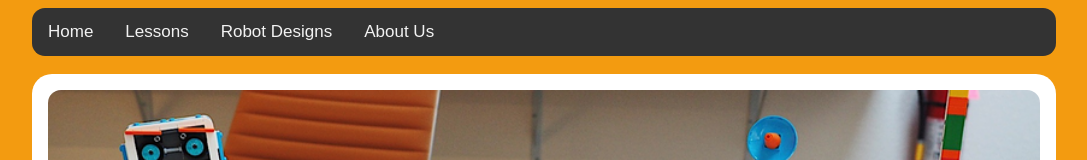
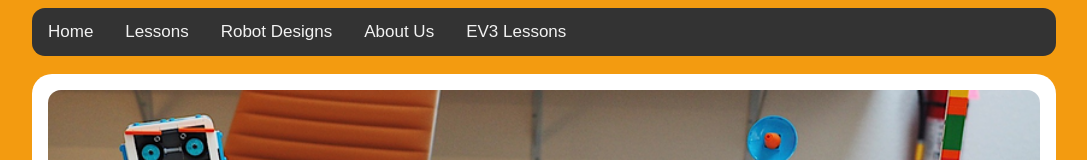
Before and after one commit to boostlessons/boostlessons.github.io, a plain HTML site: page index.html in a window 1280 px wide. Shown: the top 160 px of the page, without its empty margins (96-1183 px from the left). Drawn offline with Linux system fonts and the light colour scheme.

Commit message:
ev3lessons

```diff
--- a/index.html
+++ b/index.html
@@ -8,6 +8,7 @@
   <a href="lessons.html">Lessons</a>
   <a href="robots.html">Robot Designs</a>
   <a href="about.html">About Us</a>
+  <a href="http://www.ev3lessons.com/">EV3 Lessons</a>
 </div><br>
   <section>
 
```
